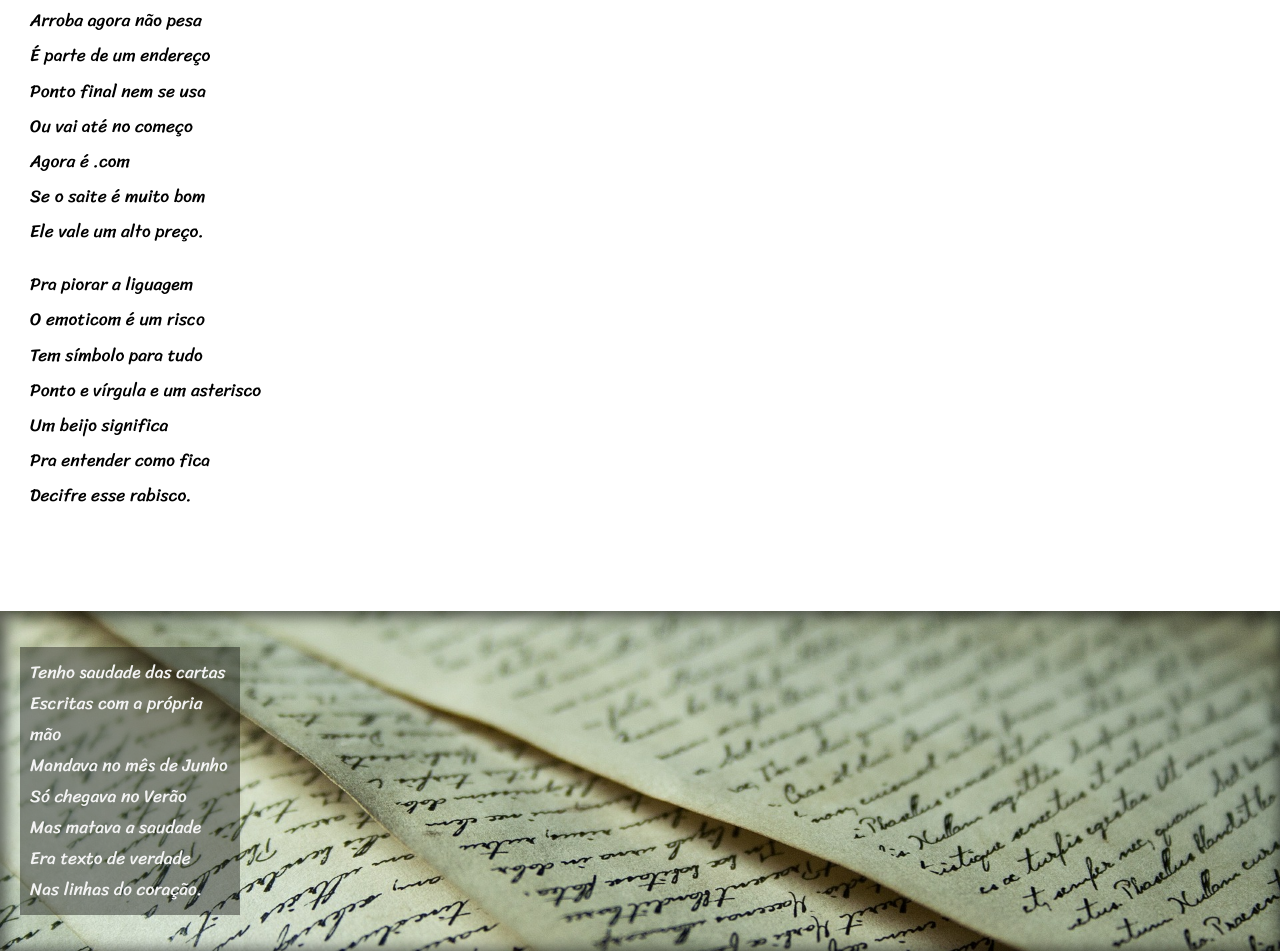
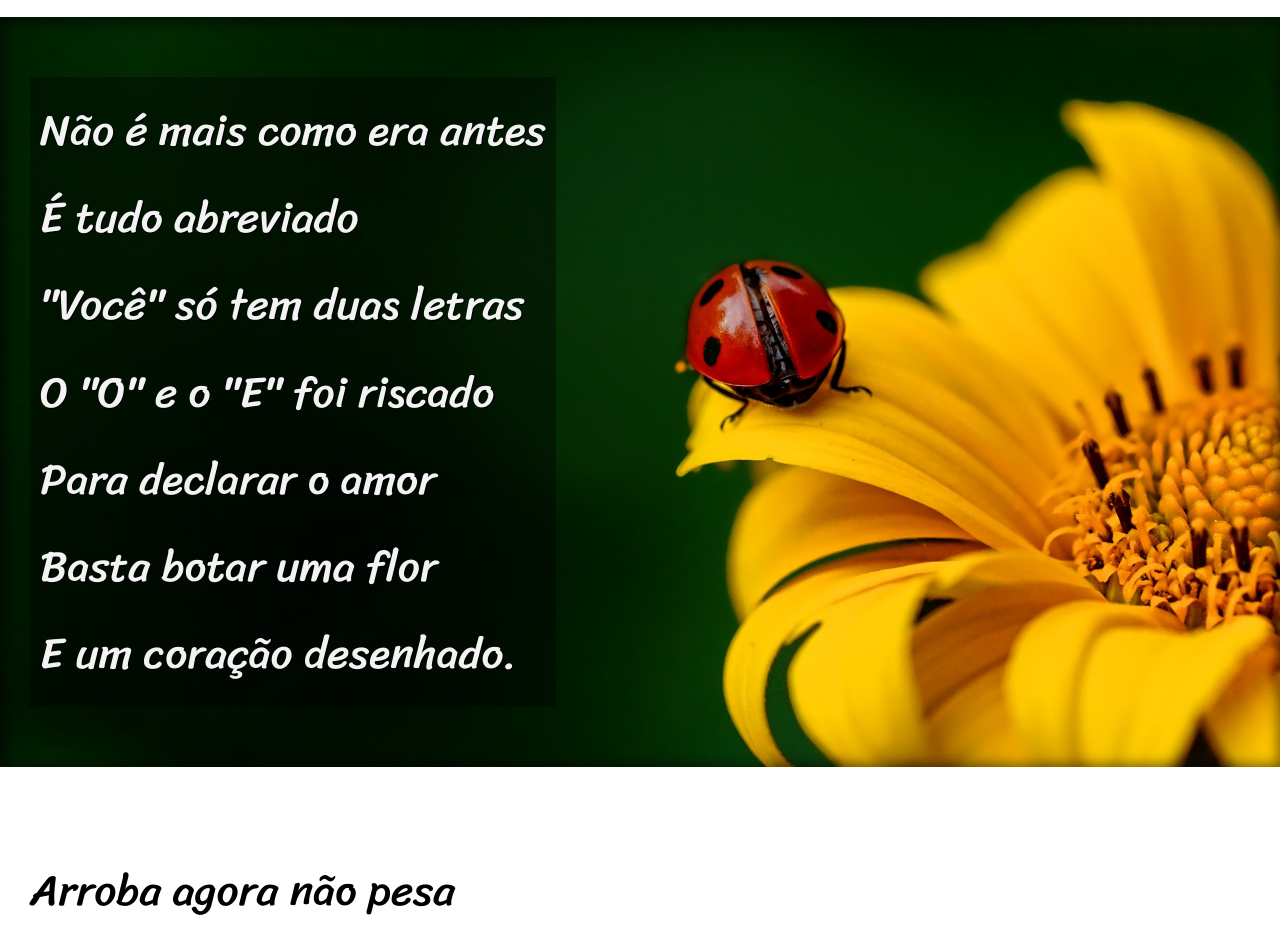
Before and after one commit to karlosmafra/html-css, a plain HTML site: page desafios/cordel/index.html in a window 1280 px wide. Shown: the part 1055-2006 px from the top of the page. Drawn offline with Linux system fonts and the light colour scheme.

Commit message:
cordel final

```diff
--- a/desafios/cordel/index.html
+++ b/desafios/cordel/index.html
@@ -25,7 +25,7 @@
             </p>
         </section>
         <div id="container1">
-            <div id="conteudo1">
+            <p>
                 Não é mais como era antes <br>
                 É tudo abreviado <br>
                 "Você" só tem duas letras <br>
@@ -33,7 +33,7 @@
                 Para declarar o amor <br>
                 Basta botar uma flor <br>
                 E um coração desenhado. <br>
-            </div>
+            </p>
         </div>
         <section>
             <p>
@@ -56,7 +56,7 @@
             </p>
         </section>
         <div id="container2">
-            <div id="conteudo2">
+            <p>
                 Tenho saudade das cartas <br>
                 Escritas com a própria mão <br>
                 Mandava no mês de Junho <br>
@@ -64,7 +64,7 @@
                 Mas matava a saudade <br>
                 Era texto de verdade <br>
                 Nas linhas do coração. <br>
-            </div>
+            </p>
         </div>
         <section>
             <p>
--- a/desafios/cordel/style.css
+++ b/desafios/cordel/style.css
@@ -14,19 +14,21 @@ body {
 header {
     background-color: black;
     color: white;
-    font: normal lighter 1.5em 'Passion One' , cursive;
     text-align: center;
     margin: 0px;
     padding: 0px;
 }
 
 h1 {
+    font-family: 'Passion One' , cursive;
+    font-size: 8vw;
     font-variant: small-caps;
     padding-top: 50px;
     margin: 0px;
 }
 
 header > p {
+    font-family: Verdana, Geneva, Tahoma, sans-serif;
     margin: 0px;
     padding-bottom: 50px;
 }
@@ -42,16 +44,17 @@ a:hover {
 }
 
 main {
-    font: normal normal 1.1em 'Sriracha', cursive;
+    font: normal normal 3.4vw 'Sriracha', cursive;
 }
 
-main > p {
+main p {
     margin: 0px;
+    padding-bottom: 2em;
 }
 
 section {
     padding-top: 10vh;
-    padding-bottom: 10vh;
+    padding-bottom: 8vh;
     padding-left: 30px;
     line-height: 2em;
 }
@@ -59,44 +62,39 @@ section {
 #container1 {
     background: yellowgreen url('imagens/background001.jpg') right center no-repeat fixed;
     background-size: cover;
-    height: 300px;
-    padding: 20px;
+    padding: 60px 30px;
     margin: 0px;
     box-shadow: inset 2px 2px 14px 4px rgba(0, 0, 0, 0.548);
-    position: relative;
 }
 
-#conteudo1 {
+#container1 > p {
     background-color: rgba(0, 0, 0, 0.400);
     color: rgb(243, 243, 243);
-    width: 200px;
+    text-shadow: 1px 1px 0px black;
+    line-height: 2em;
     padding: 10px;
-    position: absolute;
-    top: 50%;
-    transform: translate(0%, -50%);
+    display: inline-block;
 }
 
 #container2 {
     background: gray url('imagens/background002.jpg') right center no-repeat fixed;
     background-size: cover;
-    height: 300px;
-    padding: 20px;
+    padding: 40px;
     box-shadow: inset 2px 2px 14px 4px rgba(0, 0, 0, 0.548);
     margin: 0px;
-    position: relative;
 }
 
-#conteudo2 {
+#container2 > p {
     background-color: rgba(0, 0, 0, 0.400);
     color: rgb(243, 243, 243);
-    width: 200px;
+    text-shadow: 1px 1px 0px black;
+    line-height: 2em;
     padding: 10px;
-    position: absolute;
-    top: 50%;
-    transform: translate(0%, -50%);
+    display: inline-block;
 }
 
 footer {
+    font-family: Verdana, Geneva, Tahoma, sans-serif;
     background-color: black;
     color: white;
     text-align: center;
```
